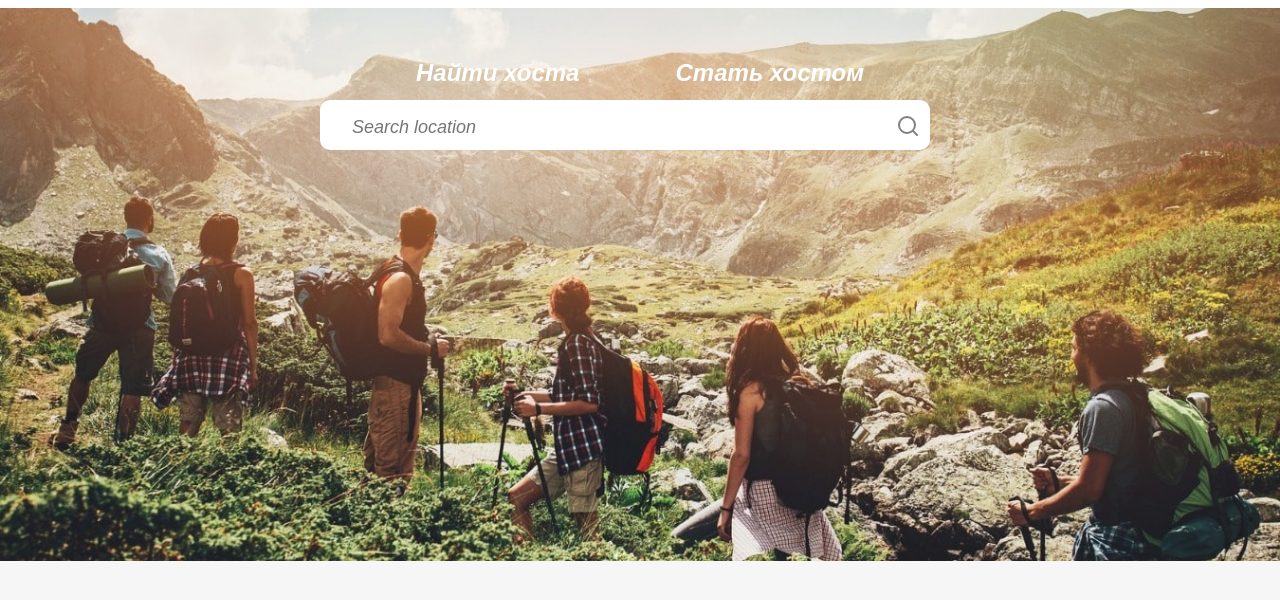
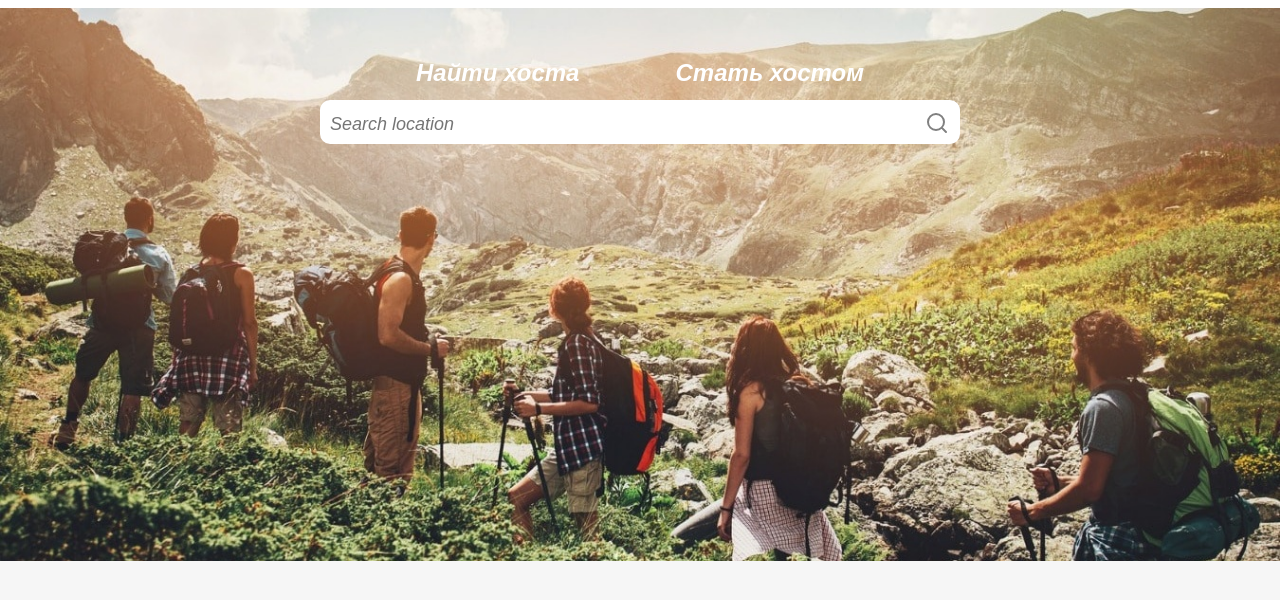
Before and after one commit to rasulov1337/2024_2_Fight-club, a website with bundled scripts: page public/index.html in a window 1280 px wide. Shown: the part 148-748 px from the top of the page. Built offline with nearby package versions, Linux system fonts and the light colour scheme; files whose address does not match are found by name.

Commit message:
Fix wrong search line + button positioning

```diff
--- a/public/style.css
+++ b/public/style.css
@@ -107,17 +107,17 @@ header {
 .custom-search {
     display: flex;
     flex-direction: row;
+    justify-content: center;
+    align-content: center;
     width: 100%;
 }
 
 .custom-search input {
     width: 100%;
-    height: 100%;
-    border-radius: 10px;
+    border-radius: 10px 0 0 10px;
     outline: none;
     border: none;
-    padding-left:5%;
-    padding-top: 5px;
+    padding: 5px 10px 0 10px;
     font-size: 18px;
 }
 
@@ -127,9 +127,6 @@ header {
 }
 
 .custom-search button {
-    position: relative;
-    right: 40px;
-    top: 5px;
     background-color: #ffffff;
     background-image: url('./images/svg/search.svg');
     border: none;
@@ -137,5 +134,7 @@ header {
     width: 30px;
     height: 100%;
     margin: 0;
+    padding-right: 35px;
+    padding-top: 5px;
     cursor: pointer;
 }
```
